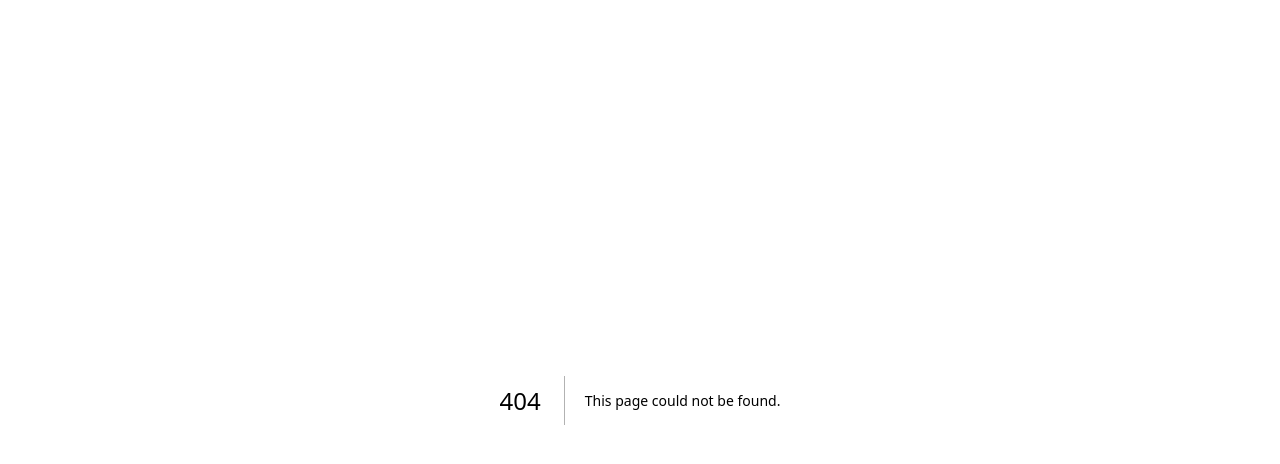
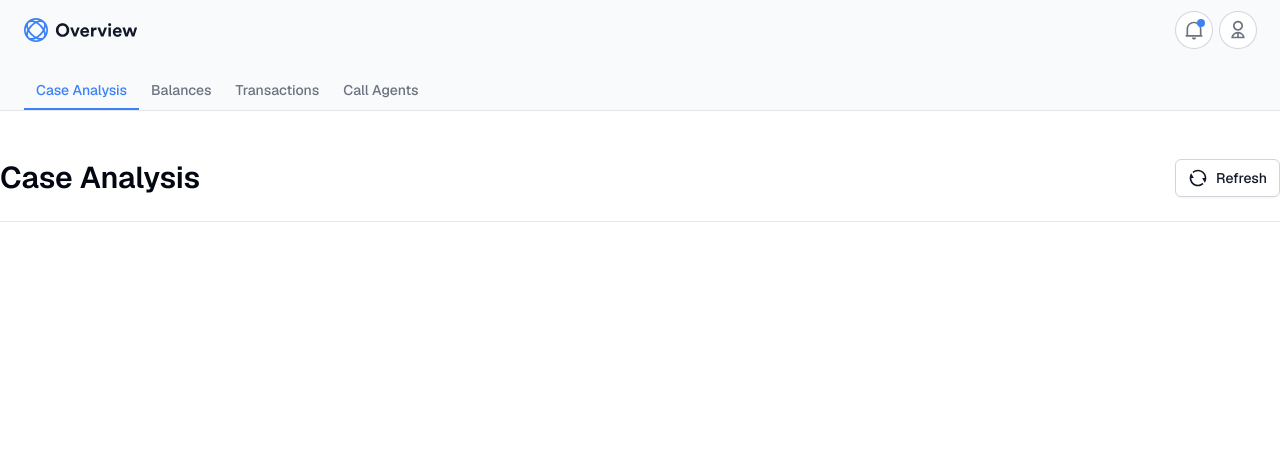
Before and after one commit to tremorlabs/template-overview, a Next.js app: page /case-analysis in a window 1280 px wide. Before the commit this address had no page. Shown: the top 464 px of the page. Built offline with nearby package versions, Linux system fonts and the light colour scheme.

Commit message:
update case analysis

```diff
--- /dev/null
+++ b/src/app/(dashboard)/case-analysis/page.tsx
@@ -0,0 +1,19 @@
+import { Button } from "@/components/Button"
+import { RiRefreshLine } from "@remixicon/react"
+
+export default function Overview() {
+  return (
+    <main className="">
+      <div className="flex items-center justify-between border-b pb-6">
+        <h1 className="text-3xl font-semibold text-gray-950">Case Analysis</h1>
+        <Button variant="secondary" className="group flex gap-2">
+          <RiRefreshLine
+            aria-hidden="true"
+            className="size-5 shrink-0 transition group-hover:rotate-[25deg] group-active:rotate-90"
+          />
+          Refresh
+        </Button>
+      </div>
+    </main>
+  )
+}
--- a/src/app/(dashboard)/layout.tsx
+++ b/src/app/(dashboard)/layout.tsx
@@ -8,7 +8,7 @@ export default function RootLayout({
   return (
     <div>
       <Navigation />
-      {children}
+      <div className="mx-auto max-w-7xl pt-12">{children}</div>
     </div>
   )
 }
--- a/src/app/(dashboard)/overview/page.tsx
+++ /dev/null
@@ -1,3 +0,0 @@
-export default function Overview() {
-  return <div className="min-h-screen px-6">Overview</div>
-}
--- a/src/components/ui/Navigation.tsx
+++ b/src/components/ui/Navigation.tsx
@@ -23,9 +23,9 @@ function Navigation() {
         <TabNavigationLink
           className="inline-flex gap-2"
           asChild
-          active={pathname === "/overview" || pathname === "/"}
+          active={pathname === "/case-analysis" || pathname === "/"}
         >
-          <Link href="/overview">Overview</Link>
+          <Link href="/case-analysis">Case Analysis</Link>
         </TabNavigationLink>
         <TabNavigationLink
           className="inline-flex gap-2"
@@ -46,7 +46,7 @@ function Navigation() {
           asChild
           active={pathname === "/customers"}
         >
-          <Link href="/customers">Customers</Link>
+          <Link href="/customers">Call Agents</Link>
         </TabNavigationLink>
       </TabNavigation>
     </div>
```
